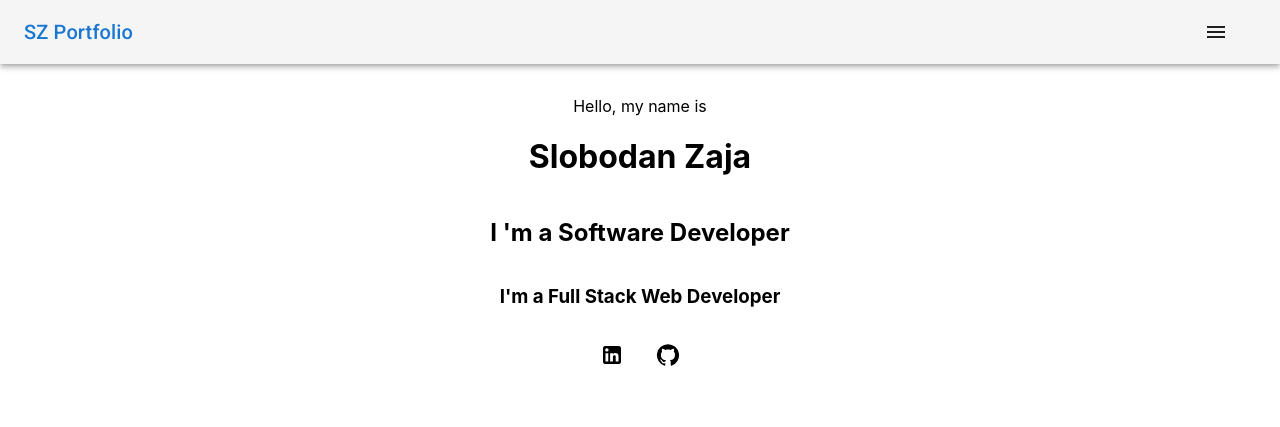
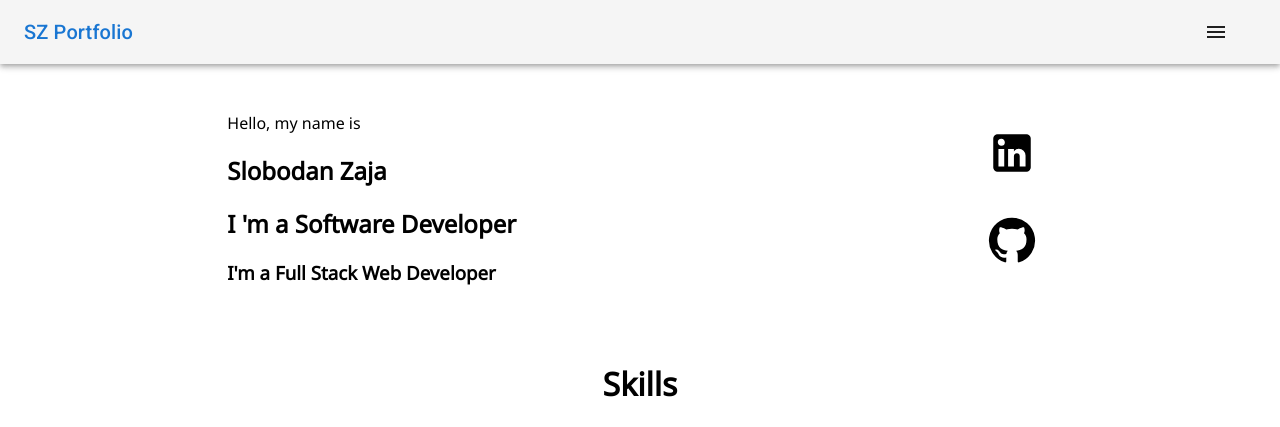
Before and after one commit to brunash/portfolio, a React (Create React App) app: page / in a window 1280 px wide. Shown: the top 427 px of the page. Built offline with nearby package versions, Linux system fonts and the light colour scheme; grey boxes are pictures that could not be loaded.

Commit message:
fixed styling for about page

```diff
--- a/src/components/About/About.js
+++ b/src/components/About/About.js
@@ -1,33 +1,39 @@
 import React from "react";
-import './About.scss'
-import { imageItems } from '../../constants/Constants';
+import "./About.scss";
+import { imageItems } from "../../constants/Constants";
 import TechStack from "../TechStack/TechStack";
-import LinkedInIcon from '@mui/icons-material/LinkedIn';
-import GitHubIcon from '@mui/icons-material/GitHub';
+import LinkedInIcon from "@mui/icons-material/LinkedIn";
+import GitHubIcon from "@mui/icons-material/GitHub";
 // import { AiFillGithub, AiFillInstagram, AiFillLinkedin } from 'react-icons/ai';
 import { Link } from "react-router-dom";
 
+let iconStyles = {
+  fontSize: "50px",
+};
 
 const About = () => {
-    return (
-        <div className="container">
-            Hello, my name is
-            <h1>
-                Slobodan Zaja
-            </h1>
-            <h2>
-                I 'm a Software Developer
-            </h2>
-            <h3>
-                I'm a Full Stack Web Developer
-            </h3>
-            <div>
-                <a href='https://www.linkedin.com/in/slobodanzaja'><LinkedInIcon className="social"/></a>
-                <a href='https://www.github.com/brunash'><GitHubIcon className="social"/></a>
-            </div>
-            <TechStack/>
+  return (
+    <main className="container">
+      <div className="container__information">
+        <section className="container__about">
+          Hello, my name is
+          <h1>Slobodan Zaja</h1>
+          <h2>I 'm a Software Developer</h2>
+          <h3>I'm a Full Stack Web Developer</h3>
+        </section>
+        <div className="container__logos">
+          <a a href="https://www.linkedin.com/in/slobodanzaja">
+            {" "}
+            <LinkedInIcon className="social" style={iconStyles} />
+          </a>
+          <a href="https://www.github.com/brunash">
+            <GitHubIcon className="social" style={iconStyles} />
+          </a>
         </div>
-    )
-}
+      </div>
+      <TechStack />
+    </main>
+  );
+};
 
 export default About;
--- a/src/components/About/About.scss
+++ b/src/components/About/About.scss
@@ -1,13 +1,26 @@
 .container {
+    font-family: 'NotoSans';
     color: black;
     display: flex;
     flex-direction: column;
     align-items: center;
-    margin-top: 2rem;
+    margin-top: 3rem;
+    width:100%;
+    &__information {
+        width: 100%;
+        display: flex;
+        flex-direction: row;
+        justify-content: space-around;
+    }
+    &__logos {
+        display: flex;
+        flex-direction: column;
+        // margin-right: 4rem;
+    }
 }
 
 .social {
-    transition: all 1s ease;
+    transition: 2s ease;
     color: black;
     border-radius: 25px;
     margin: 1rem;
@@ -23,5 +36,5 @@
     background-color: white;
     transform: scale(1.5);
     cursor: pointer;
-    transition: 1s;
+    transition: 1.5s;
     }
--- a/src/components/TechStack/TechStack.js
+++ b/src/components/TechStack/TechStack.js
@@ -3,7 +3,7 @@ import { imageItems } from '../../constants/Constants';
 
 export default function TechStack() {
     return (
-        <section id="skills">
+        <section className="skills">
             <h1 className='skills__title'>Skills</h1>
             <div className="skills__container">
             {imageItems.map((item) => {
--- a/src/components/TechStack/TechStack.scss
+++ b/src/components/TechStack/TechStack.scss
@@ -1,37 +1,39 @@
 @use '../../styles/partials/fonts'as *;
+@use '../../styles/mixins'as*;
 
-#skills{
+.skills{
     color: black;
-    padding: 0 3rem;
-    max-width: 600px;
-    margin: 0 auto;
-    padding-top: 6rem;
+    padding-top: 2rem;
     font-family: 'NotoSans';
+    @include tablet {
     }
-
-
-.skills__container{
+    &__container {
     display:grid;
     grid-template-columns: repeat(3, 1fr);
     gap: 2rem;
     }
-
-.skills__title{
+    &__title{
     font-size: 2rem;
-    font-weight: bold;
     text-align: center;
     margin-bottom: 1.5rem;
     }
-.skills__image{
-    width: 100%;
-    height: 100%;
+    &__image{
     object-fit: cover;
     transition: 1s;
+    @include tablet {
+        height: 100px;
     }
+    @include desktop {
+        height: 185px;
+    }
+    }
+}
+
 .skills__image:hover{
     transform: scale(1.3);
     z-index: 1;
 }
-.github{
-    background-color: white;
-}
+
+// .github{
+//     background-color: white;
+// }
```
Lines whose indentation alone changed are shown as unchanged.
